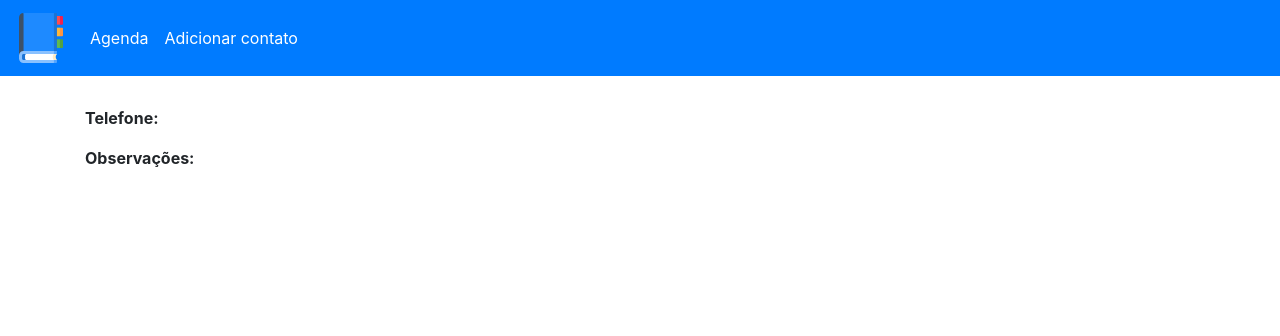
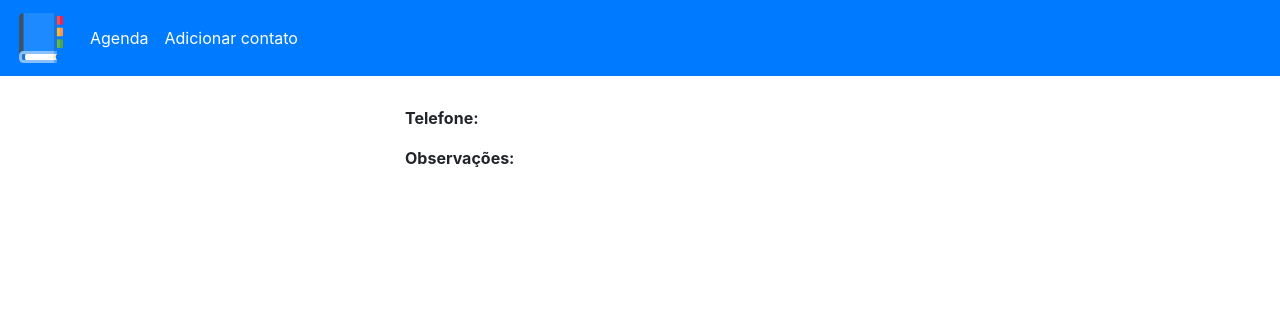
Before and after one commit to katiri/AgendaPHP, a PHP site: page /show.php in a window 1280 px wide. Shown: the top 336 px of the page. Run offline with PHP 8.4, Linux system fonts and the light colour scheme; data that the repository does not hold is empty.

Commit message:
Estilização da página de visualização de detalhes de um registro

```diff
--- a/css/styles.css
+++ b/css/styles.css
@@ -45,3 +45,9 @@
 #empty-list-text {
     text-align: center;
 }
+
+/* Show */
+#view-contact-container {
+    max-width: 500px;
+    margin: 0 auto;
+}
```
